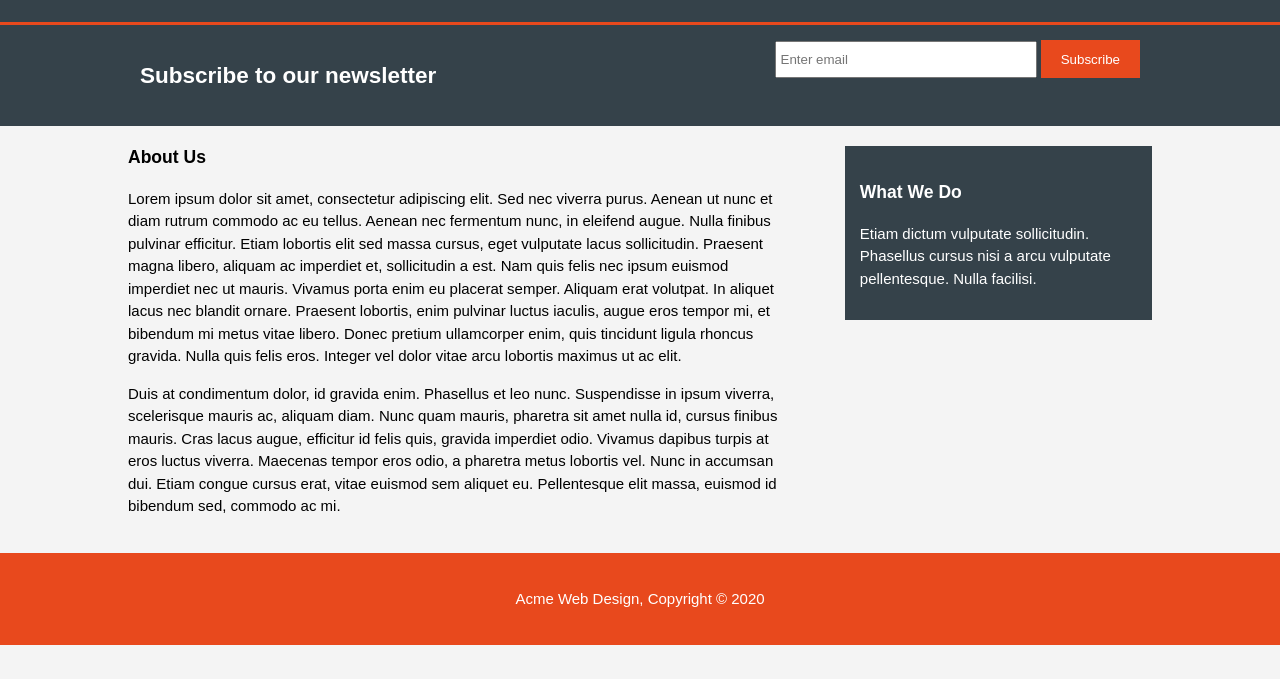
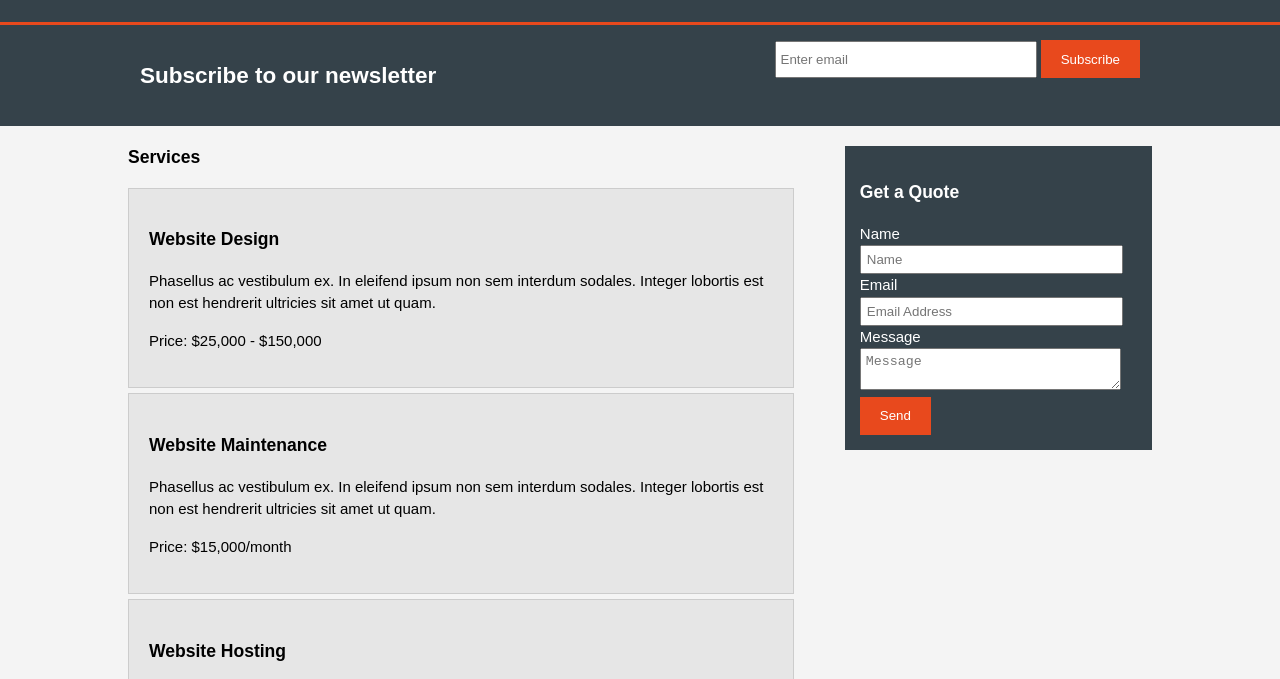
Before and after one commit to TheDryck/Acme-Web-Design, a plain HTML site: page services.html in a window 1280 px wide. Shown: the part 78-757 px from the top of the page. Drawn offline with Linux system fonts and the light colour scheme.

Commit message:
Modified CSS and finished Services page

```diff
--- a/services.html
+++ b/services.html
@@ -43,16 +43,45 @@
     <section id="main">
         <div class="container">
             <article id="main-col">
-                <h1 class="page-title">About Us</h1>
-                <p>Lorem ipsum dolor sit amet, consectetur adipiscing elit. Sed nec viverra purus. Aenean ut nunc et diam rutrum commodo ac eu tellus. Aenean nec fermentum nunc, in eleifend augue. Nulla finibus pulvinar efficitur. Etiam lobortis elit sed massa cursus, eget vulputate lacus sollicitudin. Praesent magna libero, aliquam ac imperdiet et, sollicitudin a est. Nam quis felis nec ipsum euismod imperdiet nec ut mauris. Vivamus porta enim eu placerat semper. Aliquam erat volutpat. In aliquet lacus nec blandit ornare. Praesent lobortis, enim pulvinar luctus iaculis, augue eros tempor mi, et bibendum mi metus vitae libero. Donec pretium ullamcorper enim, quis tincidunt ligula rhoncus gravida. Nulla quis felis eros. Integer vel dolor vitae arcu lobortis maximus ut ac elit.</p>
-
-                <p>Duis at condimentum dolor, id gravida enim. Phasellus et leo nunc. Suspendisse in ipsum viverra, scelerisque mauris ac, aliquam diam. Nunc quam mauris, pharetra sit amet nulla id, cursus finibus mauris. Cras lacus augue, efficitur id felis quis, gravida imperdiet odio. Vivamus dapibus turpis at eros luctus viverra. Maecenas tempor eros odio, a pharetra metus lobortis vel. Nunc in accumsan dui. Etiam congue cursus erat, vitae euismod sem aliquet eu. Pellentesque elit massa, euismod id bibendum sed, commodo ac mi.</p>
+                <h1 class="page-title">Services</h1>
+                <ul id="services">
+                    <li>
+                        <h3>Website Design</h3>
+                        <p>Phasellus ac vestibulum ex. In eleifend ipsum non sem interdum sodales. Integer lobortis est non est hendrerit ultricies sit amet ut quam.</p>
+                        <p>Price: $25,000 - $150,000</p>
+                    </li>
+                    <li>
+                        <h3>Website Maintenance</h3>
+                        <p>Phasellus ac vestibulum ex. In eleifend ipsum non sem interdum sodales. Integer lobortis est non est hendrerit ultricies sit amet ut quam.</p>
+                        <p>Price: $15,000/month</p>
+                    </li>
+                    <li>
+                        <h3>Website Hosting</h3>
+                        <p>Phasellus ac vestibulum ex. In eleifend ipsum non sem interdum sodales. Integer lobortis est non est hendrerit ultricies sit amet ut quam.</p>
+                        <p>Price: $5,000</p>
+                    </li>
+                </ul>
             </article>
 
             <aside id="sidebar">
                 <div class="dark">
-                    <h3>What We Do</h3>
-                    <p>Etiam dictum vulputate sollicitudin. Phasellus cursus nisi a arcu vulputate pellentesque. Nulla facilisi.</p>
+                    <h3>Get a Quote</h3>
+                    <form class="quote">
+                        <div>
+                            <label>Name</label> <br>
+                            <input type="text" placeholder="Name">
+                        </div>
+                        <div>
+                            <label>Email</label> <br>
+                            <input type="email" placeholder="Email Address">
+                        </div>
+                        <div>
+                            <label>Message</label> <br>
+                            <textarea placeholder="Message"></textarea>
+                        </div>
+                        <button class="button1" type="submit">Send</button>
+                    </form>
+                    <!-- <p>Etiam dictum vulputate sollicitudin. Phasellus cursus nisi a arcu vulputate pellentesque. Nulla facilisi.</p> -->
                 </div>
             </aside>
             <!-- <div class="box">
--- a/style.css
+++ b/style.css
@@ -144,10 +144,24 @@ aside#sidebar{ /*no space between the id name and tag (or else it won't work)*/
     margin-top: 10px;
 }
 
+aside#sidebar .quote input, aside#sidebar .quote textarea{
+    width: 90%;
+    padding: 5px;
+}
+
 /*Main-col*/
 article#main-col{
     float: left;
     width: 65%;
+}
+
+/*Services*/
+ul#services li{
+    list-style: none;
+    padding: 20px;
+    border: #cccccc solid 1px;
+    margin-bottom: 5px;
+    background: #e6e6e6;
 }
 
 footer{
```
